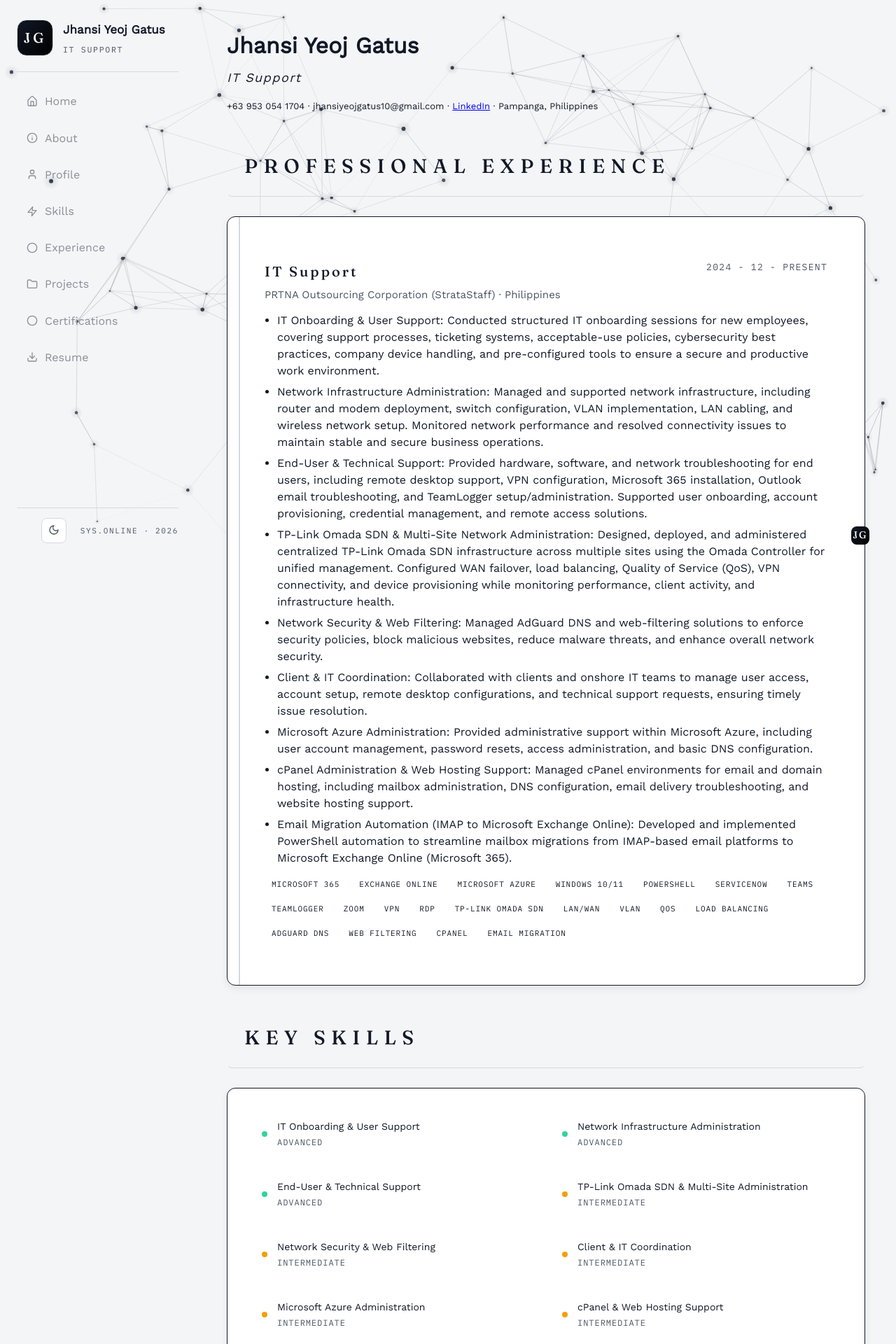
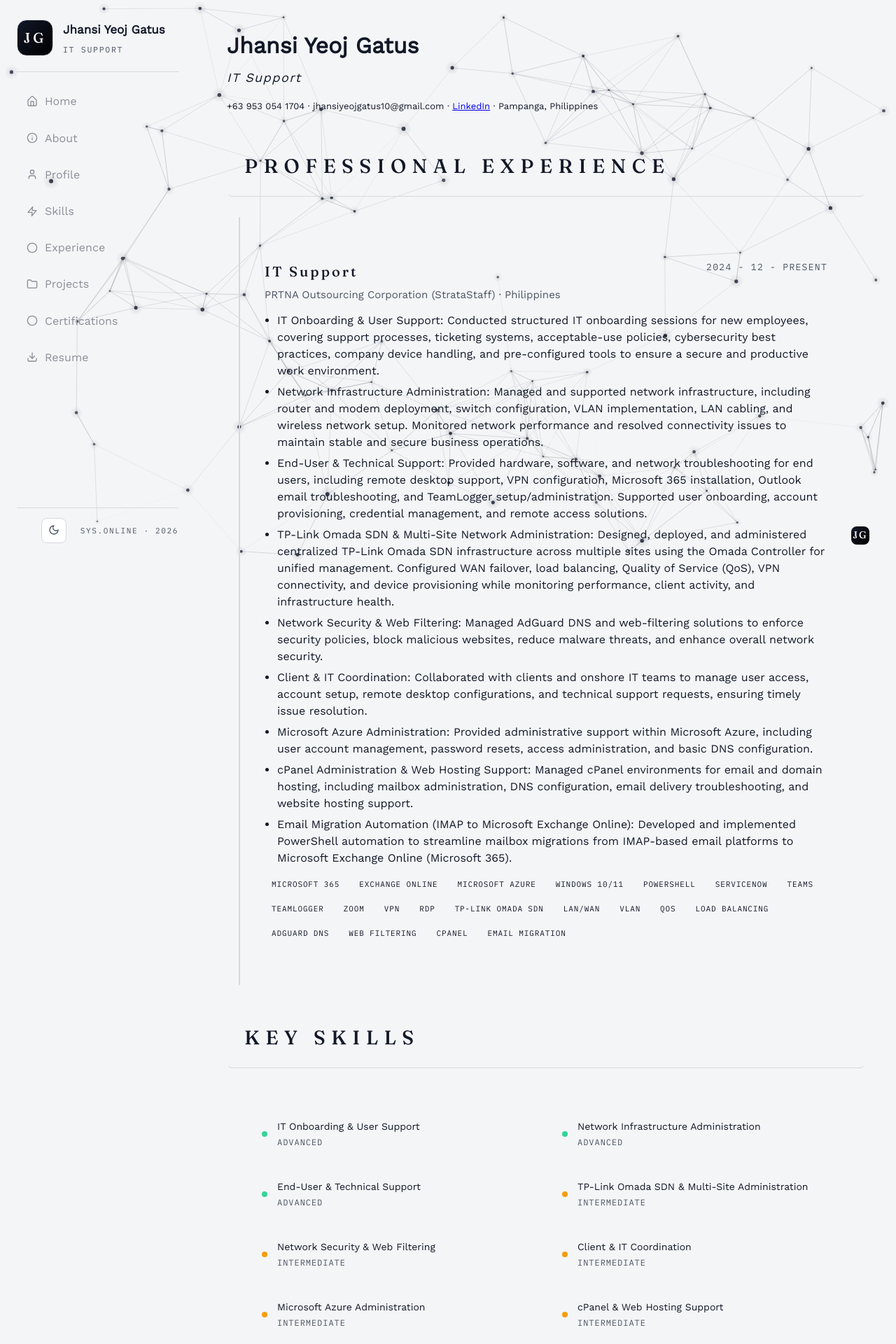
Before and after one commit to eazyboytt/Portfolio, a Flask app: page /resume in a window 1280 px wide. Shown: the top 1920 px of the page at 70% size. Run offline with Flask 3, Linux system fonts and the light colour scheme.

Commit message:
Make Experience/Resume containers truly transparent via CSS

```diff
--- a/static/css/style.css
+++ b/static/css/style.css
@@ -406,14 +406,14 @@ h1, h2, h3, .display { font-weight: 400; }
 
 /* DES-Inspired High-Contrast Section */
 .des-section {
-  background: var(--color-des-white); color: var(--color-des-black);
-  border: 1px solid var(--color-des-black); border-radius: 12px; padding: 28px 32px; margin: 28px 0;
-  box-shadow: 0 4px 12px rgba(0,0,0,0.08);
+  background: transparent; color: var(--color-des-black); border: 1px solid transparent;
+  border-radius: 12px; padding: 28px 32px; margin: 28px 0;
+  box-shadow: none;
 }
 .des-section .section-header { border-bottom: 1px solid var(--color-des-black); padding-bottom: 16px; margin-bottom: 20px; }
 .des-section h2 { font-family: var(--font-display); font-size: 28px; letter-spacing: 0.3em; color: var(--color-des-black); margin-bottom: 8px; }
 .des-section .section-meta { color: var(--color-muted); font-size: 12px; letter-spacing: 0.15em; }
-.des-section .timeline-item { border-bottom: 1px solid #e5e5e5; padding: 16px 0; }
+.des-section .timeline-item { border-bottom: 1px solid var(--color-border); padding: 16px 0; }
 .des-section .timeline-item:last-child { border-bottom: none; }
 .des-section .timeline-header { display: flex; justify-content: space-between; align-items: flex-start; margin-bottom: 10px; }
 .des-section .timeline-title { font-family: var(--font-display); font-size: 20px; letter-spacing: 0.15em; color: var(--color-des-black); margin: 0; }
```
Also changed, not shown: docs/static/css/style.css (+4 -4 lines), 1 other file.
